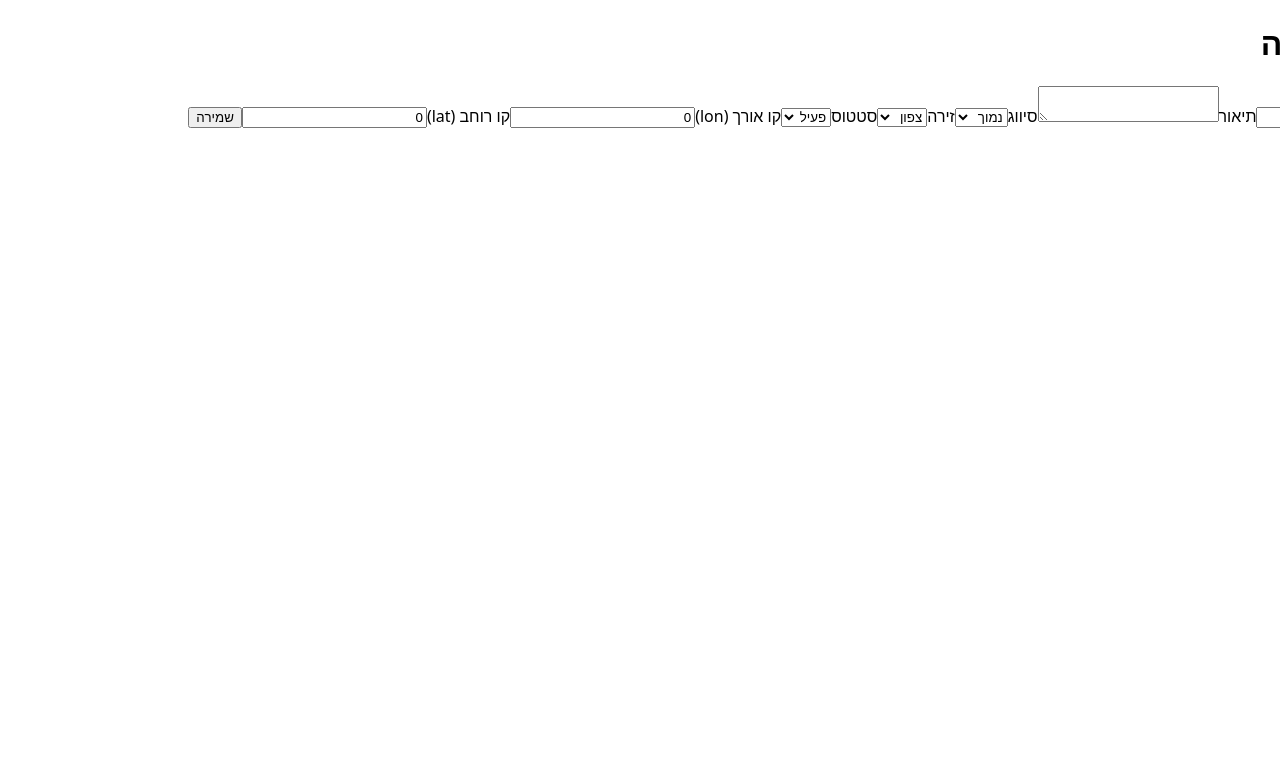
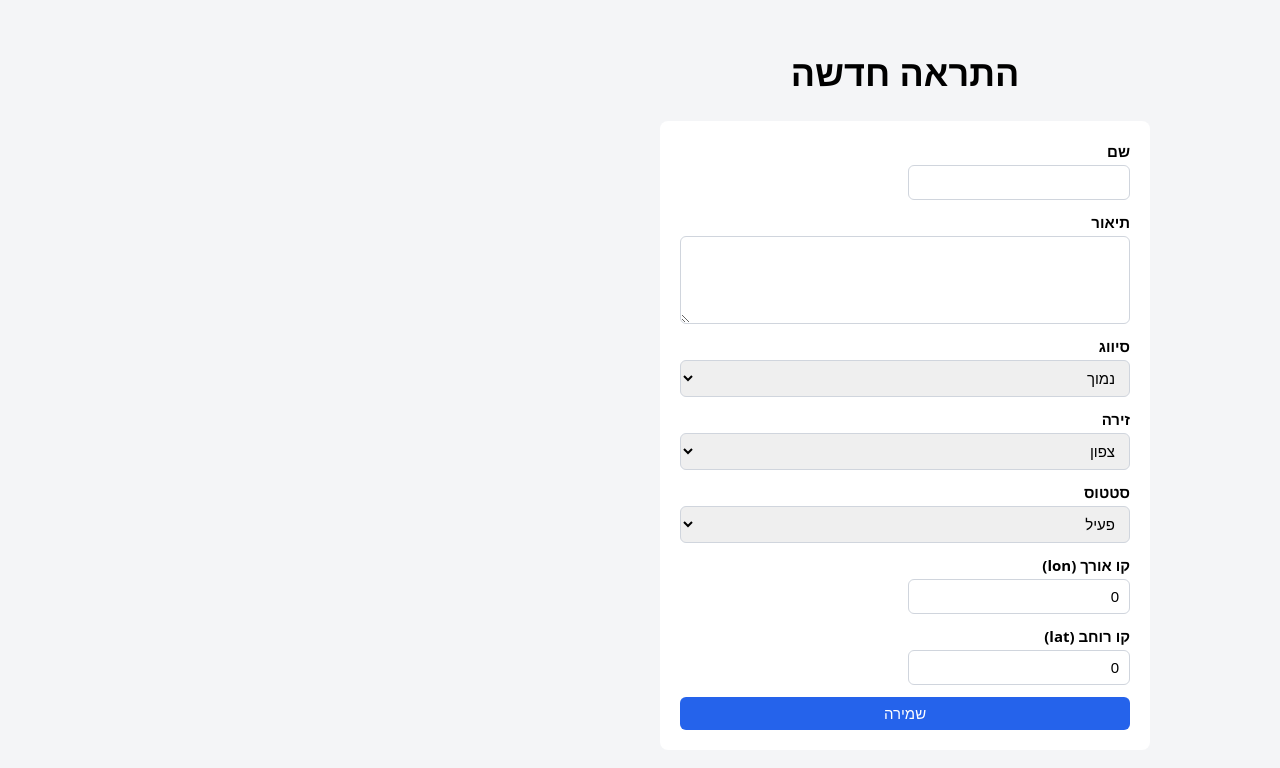
Before and after one commit to elyasafw/-Watchful-Eye-Test, a React (Vite) app in the folder client/: page /alerts/new in a window 1280 px wide. Shown: the top 768 px of the page. Built offline with nearby package versions, Linux system fonts and the light colour scheme.

Commit message:
added css syles

```diff
--- a/client/src/components/AlertDetails.tsx
+++ b/client/src/components/AlertDetails.tsx
@@ -4,16 +4,27 @@ import AlertsMap from "./AlertsMap";
 
 export function AlertDetails({ alert }: { alert: Alert }) {
     return (
-        <div>
-            <h1>{alert.displayName}</h1>
-            <p>תיאור: {alert.description}</p>
-            <p>סיווג: {alert.priority}</p>
-            <p>זירה: {alert.arena}</p>
-            <p>סטטוס: {alert.status}</p>
+        <div className="alert-details">
+            <div className="alert-details-card">
+                <h1>{alert.displayName}</h1>
+                <p>{alert.description}</p>
 
-            <Link to={`/alerts/${alert._id}/edit`}>עריכה</Link>
+                <div className="alert-details-tags">
+                    <span className="tag">{alert.priority}</span>
+                    <span className="tag">{alert.arena}</span>
+                    <span className="tag">{alert.status}</span>
+                </div>
 
-            <AlertsMap alerts={[{ ...alert, id: alert._id }]} height={400} />
+                <Link className="btn-links" to={`/alerts/${alert._id}/edit`}>
+                    עריכה
+                </Link>
+            </div>
+
+            <AlertsMap
+                className="alert-details-map"
+                alerts={[{ ...alert, id: alert._id }]}
+                height={450}
+            />
         </div>
     );
 }
--- a/client/src/components/AlertForm.tsx
+++ b/client/src/components/AlertForm.tsx
@@ -25,7 +25,7 @@ export default function AlertForm({ initialValues, onSubmit }: AlertFormProps) {
     }
 
     return (
-        <form onSubmit={handleSubmit}>
+        <form className="alert-form" onSubmit={handleSubmit}>
             <label>
                 שם
                 <input
--- a/client/src/components/AlertsFilters.tsx
+++ b/client/src/components/AlertsFilters.tsx
@@ -26,8 +26,8 @@ export default function AlertsFilters({
     }
 
     return (
-        <div>
-            <form onSubmit={handleSearchSubmit}>
+        <div className="alerts-filters">
+            <form className="search-form" onSubmit={handleSearchSubmit}>
                 <input
                     placeholder="חיפוש לפי שם"
                     value={searchInput}
--- a/client/src/components/AlertsSummary.tsx
+++ b/client/src/components/AlertsSummary.tsx
@@ -1,5 +1,9 @@
 import type { Alert } from "../types/alert";
-import { countActive, countByArena, countByPriority } from "../utils/alertStats";
+import {
+    countActive,
+    countByArena,
+    countByPriority,
+} from "../utils/alertStats";
 
 export default function AlertsSummary({ alerts }: { alerts: Alert[] }) {
     const byPriority = countByPriority(alerts);
@@ -7,18 +11,26 @@ export default function AlertsSummary({ alerts }: { alerts: Alert[] }) {
     const active = countActive(alerts);
 
     return (
-        <div>
-            <p>פעילות: {active}</p>
+        <div className="stats">
+            <div className="stat-card">
+                <span className="stat-label">פעילות</span>
+                <span className="stat-value">{active}</span>
+            </div>
 
-            <p>
-                נמוך: {byPriority.Low} | סביר: {byPriority.Medium} | גבוה:{" "}
-                {byPriority.High} | קריטי: {byPriority.Critical}
-            </p>
+            <div className="stat-card">
+                <span className="stat-label">נמוך | סביר | גבוה | קריטי</span>
+                <span className="stat-value">
+                    {byPriority.Low} | {byPriority.Medium} | {byPriority.High} |{" "}
+                    {byPriority.Critical}
+                </span>
+            </div>
 
-            <p>
-                צפון: {byArena.North} | מרכז: {byArena.Center} | דרום:{" "}
-                {byArena.South}
-            </p>
+            <div className="stat-card">
+                <span className="stat-label">צפון | מרכז | דרום</span>
+                <span className="stat-value">
+                    {byArena.North} | {byArena.Center} | {byArena.South}
+                </span>
+            </div>
         </div>
     );
 }
--- a/client/src/index.css
+++ b/client/src/index.css
@@ -1,4 +1,218 @@
 body {
-  margin: 0;
-  font-family: system-ui, "Segoe UI", Roboto, sans-serif;
+    margin: 0;
+    font-family: system-ui, -apple-system, BlinkMacSystemFont, 'Segoe UI', Roboto, Oxygen, Ubuntu, Cantarell, 'Open Sans', 'Helvetica Neue', sans-serif;
+    background: #f4f5f7;
 }
+
+#root {
+    max-width: 80%;
+    margin: 0 auto;
+    padding: 24px;
+    display: flex;
+    flex-direction: column;
+    align-items: center;
+}
+
+#root > * {
+    width: 100%;
+}
+
+h1 {
+    font-size: 36px;
+    text-align: center;
+}
+
+nav {
+    display: flex;
+    justify-content: center;
+    gap: 12px;
+    margin-bottom: 16px;
+}
+
+.btn-links {
+    display: inline-block;
+    padding: 8px 14px;
+    background: #2563eb;
+    color: white;
+    text-decoration: none;
+    border-radius: 6px;
+    font-size: 15px;
+    width: fit-content;
+}
+
+.btn-links:hover {
+    background: #1d4ed8;
+}
+
+.stats {
+    display: flex;
+    justify-content: center;
+    gap: 16px;
+    margin-bottom: 16px;
+}
+
+.stat-card {
+    display: flex;
+    flex-direction: column;
+    align-items: center;
+    gap: 4px;
+    background: white;
+    padding: 14px 20px;
+    border-radius: 8px;
+    box-shadow: 0 1px 3px rgba(0, 0, 0, 0.1);
+}
+
+.stat-value {
+    font-size: 20px;
+    font-weight: 700;
+}
+
+.stat-label {
+    font-size: 13px;
+    color: #6b7280;
+}
+
+table {
+    width: 100%;
+    background: white;
+    border: 1px solid rgb(149, 137, 137);
+    border-radius: 8px;
+}
+
+th,
+td {
+    padding: 10px 14px;
+    text-align: right;
+    border-bottom: 1px solid #e5e7eb;
+    font-size: 15px;
+}
+
+th {
+    background: #e5e8eb;
+    font-weight: 600;
+}
+
+tr:last-child td {
+    border-bottom: none;
+}
+
+a {
+    color: #2563eb;
+}
+
+.alerts-filters {
+    display: flex;
+    justify-content: center;
+    align-items: center;
+    gap: 12px;
+    margin-bottom: 16px;
+}
+
+.search-form {
+    display: flex;
+    gap: 8px;
+}
+
+.alert-form {
+    display: flex;
+    flex-direction: column;
+    gap: 12px;
+    max-width: 450px;
+    margin: 0 auto;
+    background: white;
+    padding: 20px;
+    border-radius: 8px;
+    text-align: right;
+}
+
+.alert-form label {
+    display: flex;
+    flex-direction: column;
+    gap: 4px;
+    font-size: 15px;
+    font-weight: 600;
+}
+
+.alert-details {
+    display: flex;
+    flex-direction: column;
+    align-items: center;
+    gap: 16px;
+}
+
+.alert-details-card {
+    width: 100%;
+    max-width: 480px;
+    background: white;
+    padding: 20px;
+    border-radius: 8px;
+    display: flex;
+    flex-direction: column;
+    gap: 20px;
+}
+
+.alert-details-card h1 {
+    text-align: center;
+    margin: 0;
+}
+
+.alert-details-tags {
+    display: flex;
+    gap: 10px;
+    margin-bottom: 10px;
+}
+
+.tag {
+    background: #e5eafb;
+    color: #626271;
+    padding: 8px 10px;
+    border-radius: 6px;
+    font-size: 15px;
+    font-weight: 600;
+}
+
+.alert-details-map {
+    width: 100%;
+    height: 100%;
+    border-radius: 8px;
+}
+
+input,
+select,
+textarea {
+    padding: 8px 10px;
+    border: 1px solid #d0d5dd;
+    border-radius: 6px;
+    font-size: 15px;
+}
+
+input {
+    width: 200px;
+}
+
+textarea {
+    resize: vertical;
+    min-height: 70px;
+}
+
+button {
+    padding: 8px 14px;
+    border: none;
+    border-radius: 6px;
+    background: #2563eb;
+    color: white;
+    font-size: 15px;
+    cursor: pointer;
+}
+
+button:hover {
+    background: #1d4ed8;
+}
+
+table button {
+    background: #dc2626e2;
+}
+
+table button:hover {
+    background: #b91c1ce1;
+}
--- a/client/src/pages/HomePage.tsx
+++ b/client/src/pages/HomePage.tsx
@@ -36,8 +36,12 @@ export default function HomePage() {
             <h1>עין צופיה</h1>
 
             <nav>
-                <Link to="/alerts/new">התראה חדשה</Link>
-                <Link to="/alerts">רשימת התראות</Link>
+                <Link className={"btn-links "} to="/alerts/new">
+                    התראה חדשה
+                </Link>
+                <Link className={"btn-links "} to="/alerts">
+                    רשימת התראות
+                </Link>
             </nav>
 
             <AlertsSummary alerts={alerts} />
```
